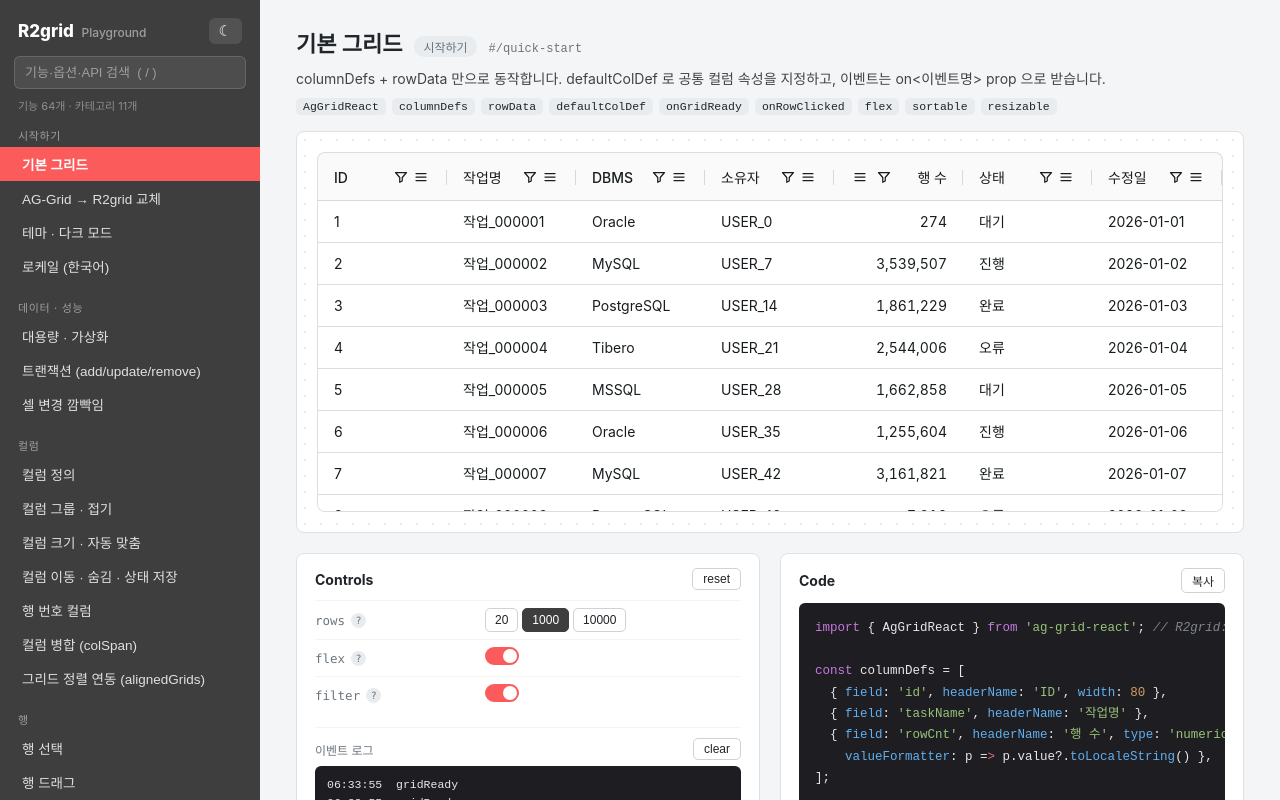
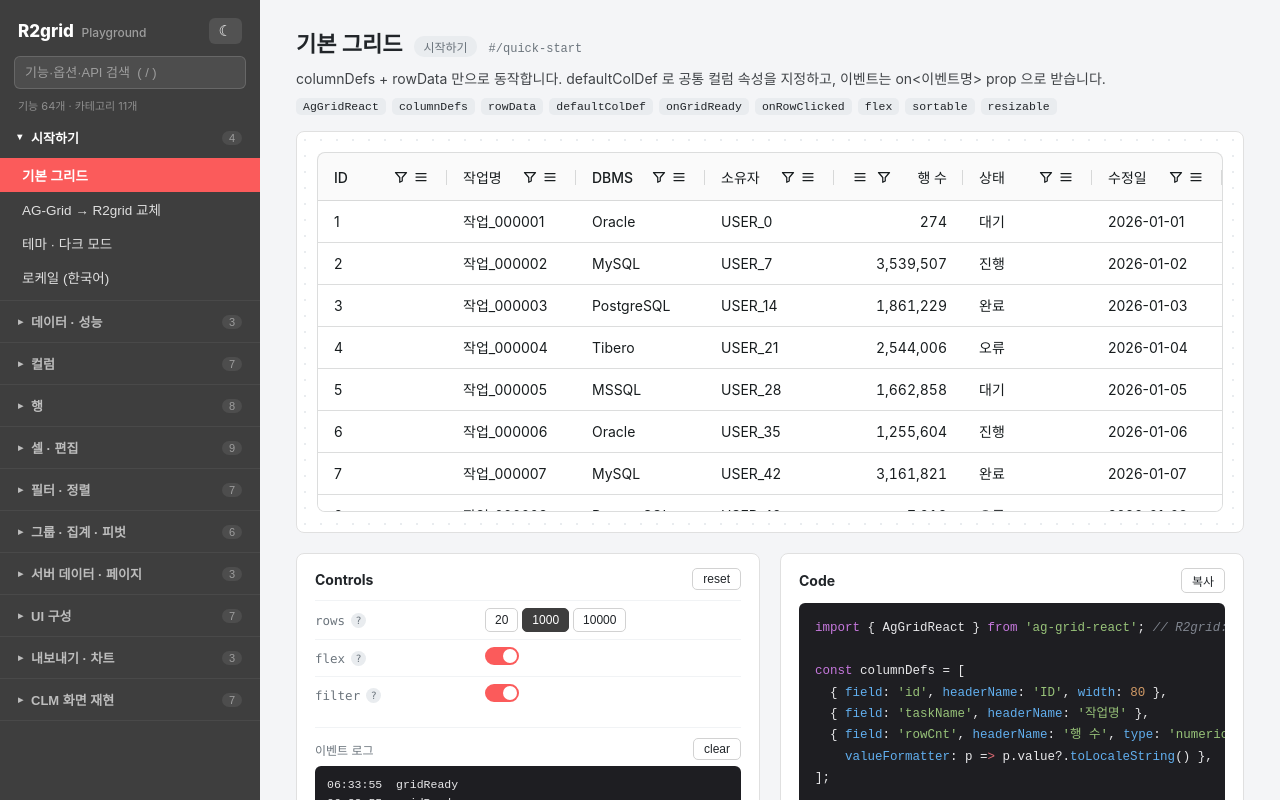
Before and after one commit to arkhyeon/R2grid, a React (Vite) app: page / in a window 1280 px wide. Built offline with nearby package versions, Linux system fonts and the light colour scheme.

Commit message:
선택 목록 높이=선택지 수(넘치면 스크롤), 셀 고정 팝업은 셀 따라 이동+바디 밖 잘림, r2 이름 별칭(R2Grid·r2*·r2-Grid-*), 플레이그라운드 메뉴 아코디언

```diff
--- a/src/grid/core/GridCore.js
+++ b/src/grid/core/GridCore.js
@@ -7,6 +7,7 @@ import { getGlobalGridOptions } from './globals.js';
 import { resolveTheme } from './theme.js';
 import { setFilterKey } from './filterService.js';
 import {
+  canonName,
   clamp,
   defaultComparator,
   evaluateExpression,
@@ -837,7 +838,8 @@ export class GridCore {
     if (typeof key === 'object') {
       return this.allColumns.find(c => c.userProvidedColDef === key || c.colDef === key) ?? null;
     }
-    return this.columnById.get(String(key)) ?? null;
+    // r2-Grid-* 별칭 colId 도 허용 (내부 colId 는 AG 와 같은 ag-Grid-*)
+    return this.columnById.get(String(key)) ?? this.columnById.get(canonName(String(key))) ?? null;
   }
 
   getColumnsFromKeys(keys) {
@@ -2482,6 +2484,7 @@ export class GridCore {
     const params = { ...this.makeValueParams(node, column), value: this.getCellValue(node, column) };
     const sel = typeof cd.cellEditorSelector === 'function' ? cd.cellEditorSelector(params) : null;
     let comp = sel?.component ?? cd.cellEditor;
+    if (typeof comp === 'string' && !this.gos.components?.[comp]) comp = canonName(comp);
     const rawParams = sel?.params ?? cd.cellEditorParams;
     const editorParams = (typeof rawParams === 'function' ? rawParams(params) : rawParams) || {};
     let popup = sel?.popup ?? cd.cellEditorPopup;
@@ -3060,7 +3063,8 @@ export class GridCore {
   // ── 사이드바 ─────────────────────────────────────────────
   normalizeSideBar(initial) {
     const sb = this.gos.sideBar;
-    const builtin = id => {
+    const builtin = rawId => {
+      const id = canonName(rawId);
       if (id === 'columns' || id === 'agColumnsToolPanel') {
         return {
           id: 'columns',
--- a/src/grid/core/filterService.js
+++ b/src/grid/core/filterService.js
@@ -3,7 +3,7 @@
 //  number : { filterType:'number', type:'equals', filter: 5, filterTo?: 10 }
 //  date   : { filterType:'date', type:'equals', dateFrom:'2024-01-01 00:00:00', dateTo? }
 //  set    : { filterType:'set', values:['a', null] }
-import { getFieldValue, toText } from './utils.js';
+import { canonName, getFieldValue, toText } from './utils.js';
 
 export const TEXT_FILTER_TYPES = [
   'contains',
@@ -30,7 +30,7 @@ export const DATE_FILTER_TYPES = ['equals', 'notEqual', 'lessThan', 'greaterThan
 
 // colDef.filter → 내부 필터 종류. 사용자 컴포넌트(함수/클래스/components 등록명)는 'custom'
 export function resolveFilterKind(colDef, components) {
-  const f = colDef.filter;
+  const f = canonName(colDef.filter);
   if (!f) return null;
   if (f === true) return 'set'; // 엔터프라이즈 기본: Set 필터
   if (typeof f === 'string') {
--- a/src/grid/core/utils.js
+++ b/src/grid/core/utils.js
@@ -103,6 +103,15 @@ export function downloadFile(fileName, content, mimeType) {
   setTimeout(() => URL.revokeObjectURL(url), 1000);
 }
 
+// 내장 컴포넌트 이름 정규화: r2 접두 별칭 → AG 이름 (r2TextColumnFilter → agTextColumnFilter,
+// r2-Grid-SelectionColumn → ag-Grid-SelectionColumn). 내부는 AG 이름 하나로 처리하고, 바깥에선 둘 다 받는다.
+export function canonName(name) {
+  if (typeof name !== 'string') return name;
+  if (name.startsWith('r2-Grid-')) return `ag-Grid-${name.slice(8)}`;
+  if (/^r2[A-Z]/.test(name)) return `ag${name.slice(2)}`;
+  return name;
+}
+
 // 클래스명 조합 (falsy 무시)
 export function cx(...parts) {
   let out = '';
--- a/src/grid/react/GridBody.jsx
+++ b/src/grid/react/GridBody.jsx
@@ -3,7 +3,7 @@
 // - 상단/하단 고정행(floating), 그룹/트리 셀, 행 드래그, SSRM 블록 로드
 import React, { useEffect, useLayoutEffect, useRef, useState } from 'react';
 import { createPortal } from 'react-dom';
-import { clamp, cx, resolveClassRules, resolveClassValue, toText } from '../core/utils.js';
+import { canonName, clamp, cx, resolveClassRules, resolveClassValue, toText } from '../core/utils.js';
 import { Checkbox, Icon } from './common.jsx';
 import { EditorHost } from './editors.jsx';
 import { stableElement } from './renderComponent.js';
@@ -191,7 +191,9 @@ function Cell({ core, node, col, handlers, isFirst, isLast, spanWidth, colSpan,
     }
     if (!comp && col.dataType === 'boolean') comp = 'agCheckboxCellRenderer';
     const extra = typeof rendererParams === 'function' ? rendererParams(base) : rendererParams;
-    if (comp === 'agSparklineCellRenderer') {
+    // 내장 이름은 r2 별칭도 허용 (사용자 등록 컴포넌트가 같은 이름이면 그쪽 우선)
+    const bi = typeof comp === 'string' && !g.components?.[comp] ? canonName(comp) : comp;
+    if (bi === 'agSparklineCellRenderer') {
       content = (
         <SparklineCell
           value={value}
@@ -200,11 +202,11 @@ function Cell({ core, node, col, handlers, isFirst, isLast, spanWidth, colSpan,
           options={extra?.sparklineOptions}
         />
       );
-    } else if (comp === 'agCheckboxCellRenderer') {
+    } else if (bi === 'agCheckboxCellRenderer') {
       content = <CheckboxCellRenderer core={core} node={node} column={col} value={value} />;
-    } else if (comp === 'agGroupCellRenderer' || comp === 'group') {
+    } else if (bi === 'agGroupCellRenderer' || bi === 'group') {
       content = <GroupCellRenderer core={core} node={node} column={col} params={{ ...base, ...(extra || {}) }} extra={extra} />;
-    } else if (comp && comp !== 'agAnimateShowChangeCellRenderer' && comp !== 'agAnimateSlideCellRenderer') {
+    } else if (bi && bi !== 'agAnimateShowChangeCellRenderer' && bi !== 'agAnimateSlideCellRenderer') {
       const impl = typeof comp === 'string' ? g.components?.[comp] ?? g.frameworkComponents?.[comp] : comp;
       if (impl) {
         const params = {
--- a/src/grid/react/chrome.jsx
+++ b/src/grid/react/chrome.jsx
@@ -2,7 +2,7 @@
 import React, { useEffect, useLayoutEffect, useRef, useState } from 'react';
 import { createPortal } from 'react-dom';
 import { localeText } from '../core/locale.js';
-import { cx } from '../core/utils.js';
+import { canonName, cx } from '../core/utils.js';
 import { Icon } from './common.jsx';
 import { stableElement } from './renderComponent.js';
 import { ColumnChooserList } from './menus.jsx';
@@ -11,7 +11,7 @@ import { PopupLayer } from './popup.jsx';
 
 // ── 사이드바 ───────────────────────────────────────────────
 function ToolPanelContent({ core, tp }) {
-  const comp = tp.toolPanel;
+  const comp = typeof tp.toolPanel === 'string' && !core.gos.components?.[tp.toolPanel] ? canonName(tp.toolPanel) : tp.toolPanel;
   if (comp === 'agColumnsToolPanel') {
     return (
       <div className="r2-column-panel">
@@ -189,9 +189,10 @@ export function StatusBar({ core }) {
   });
   const renderPanel = ({ def, i }) => {
     const key = def.key ?? `${def.statusPanel}-${i}`;
-    const builtin = typeof def.statusPanel === 'string' && STATUS_PANEL_CLASS[def.statusPanel];
+    const biName = typeof def.statusPanel === 'string' && !core.gos.components?.[def.statusPanel] ? canonName(def.statusPanel) : null;
+    const builtin = biName && STATUS_PANEL_CLASS[biName];
     let content;
-    if (builtin) content = <BuiltinStatusPanel core={core} def={def} />;
+    if (builtin) content = <BuiltinStatusPanel core={core} def={{ ...def, statusPanel: biName }} />;
     else {
       const impl = typeof def.statusPanel === 'string' ? core.gos.components?.[def.statusPanel] : def.statusPanel;
       content = impl
--- a/src/playground/Playground.jsx
+++ b/src/playground/Playground.jsx
@@ -113,6 +113,11 @@ export default function Playground() {
   const [theme, setTheme] = useState(readTheme);
   const [copied, setCopied] = useState(false);
   const [mountKey, setMountKey] = useState(0);
+  // 사이드바 아코디언: 한 번에 한 카테고리만 펼침 (기본: 현재 기능의 카테고리)
+  const [openCat, setOpenCat] = useState(() => active.category);
+  useEffect(() => {
+    setOpenCat(active.category);
+  }, [active.category]);
   const searchRef = useRef(null);
   const mainRef = useRef(null);
 
@@ -241,16 +246,28 @@ export default function Playground() {
               <div className="pg-empty">일치하는 기능이 없습니다</div>
             )
           ) : (
-            CATEGORIES.map(cat => (
-              <div key={cat} className="pg-group">
-                <div className="pg-group-title">{cat}</div>
-                {STORIES.filter(s => s.category === cat).map(s => (
-                  <button key={s.id} type="button" className="pg-nav-item" data-active={s.id === active.id} onClick={() => select(s.id)}>
-                    {s.name}
+            CATEGORIES.map(cat => {
+              const items = STORIES.filter(s => s.category === cat);
+              const isOpen = openCat === cat;
+              return (
+                <div key={cat} className="pg-group" data-open={isOpen}>
+                  <button type="button" className="pg-group-title" aria-expanded={isOpen} onClick={() => setOpenCat(isOpen ? null : cat)}>
+                    <span className="pg-group-caret">▸</span>
+                    <span className="pg-group-name">{cat}</span>
+                    <span className="pg-group-count">{items.length}</span>
                   </button>
-                ))}
-              </div>
-            ))
+                  {isOpen && (
+                    <div className="pg-group-items">
+                      {items.map(s => (
+                        <button key={s.id} type="button" className="pg-nav-item" data-active={s.id === active.id} onClick={() => select(s.id)}>
+                          {s.name}
+                        </button>
+                      ))}
+                    </div>
+                  )}
+                </div>
+              );
+            })
           )}
         </nav>
       </aside>
--- a/src/playground/playground.css
+++ b/src/playground/playground.css
@@ -132,13 +132,50 @@ body,
   padding-bottom: 20px;
 }
 .pg-group {
-  margin-bottom: 6px;
+  border-bottom: 1px solid rgba(255, 255, 255, 0.06);
 }
 .pg-group-title {
+  display: flex;
+  align-items: center;
+  gap: 8px;
+  width: 100%;
+  background: none;
+  border: none;
+  color: #bdbdbd;
+  font-size: 13px;
+  font-weight: 600;
+  text-align: left;
+  padding: 11px 18px;
+  cursor: pointer;
+}
+.pg-group-title:hover {
+  color: #fff;
+  background: rgba(255, 255, 255, 0.05);
+}
+.pg-group[data-open='true'] .pg-group-title {
+  color: #fff;
+}
+.pg-group-caret {
+  display: inline-block;
+  font-size: 10px;
+  transition: transform 0.15s;
+}
+.pg-group[data-open='true'] .pg-group-caret {
+  transform: rotate(90deg);
+}
+.pg-group-name {
+  flex: 1;
+}
+.pg-group-count {
   font-size: 11px;
-  letter-spacing: 0.06em;
+  font-weight: 400;
   color: #9e9e9e;
-  padding: 10px 18px 4px;
+  background: rgba(255, 255, 255, 0.08);
+  border-radius: 10px;
+  padding: 1px 7px;
+}
+.pg-group-items {
+  padding-bottom: 6px;
 }
 .pg-nav-item {
   display: block;
```
Also changed, not shown: src/grid/index.js (+9 -2 lines), src/grid/react/editors.jsx (+20 -13 lines), src/grid/react/popup.jsx (+54 -6 lines).
